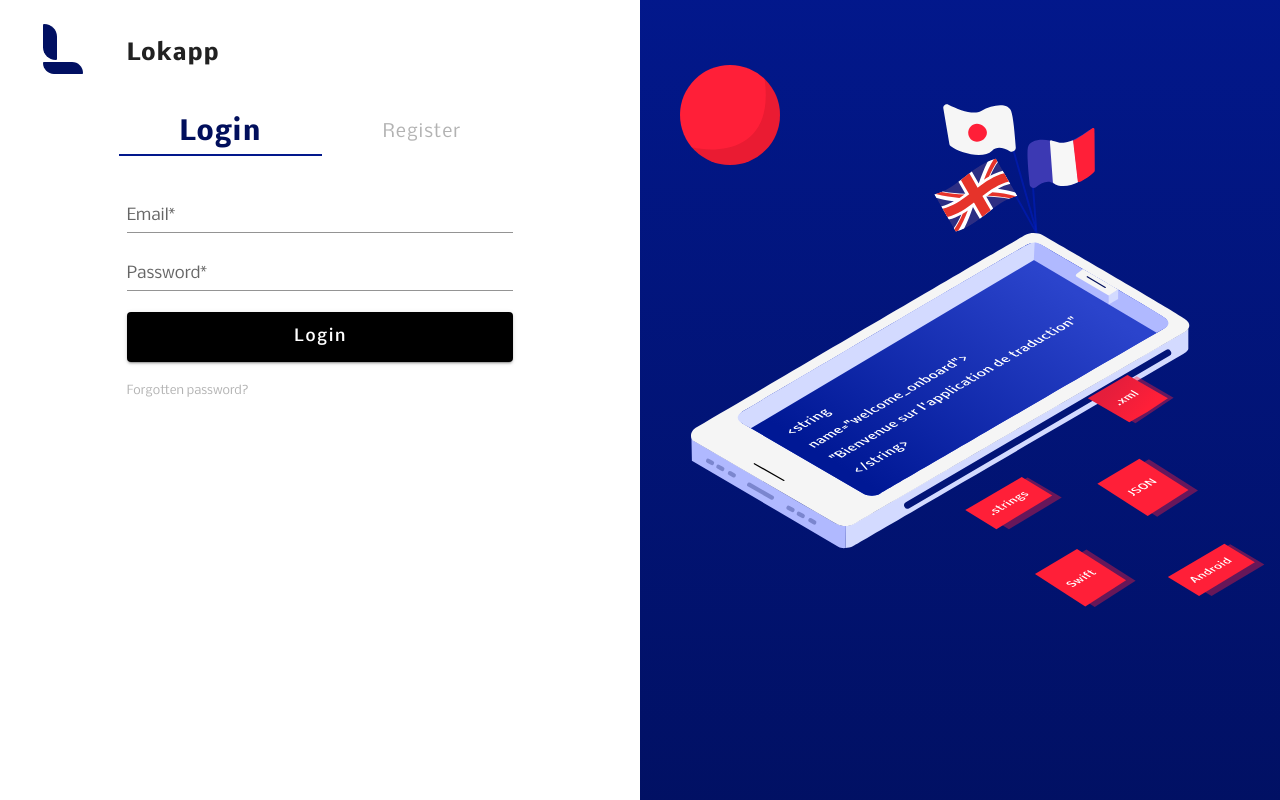
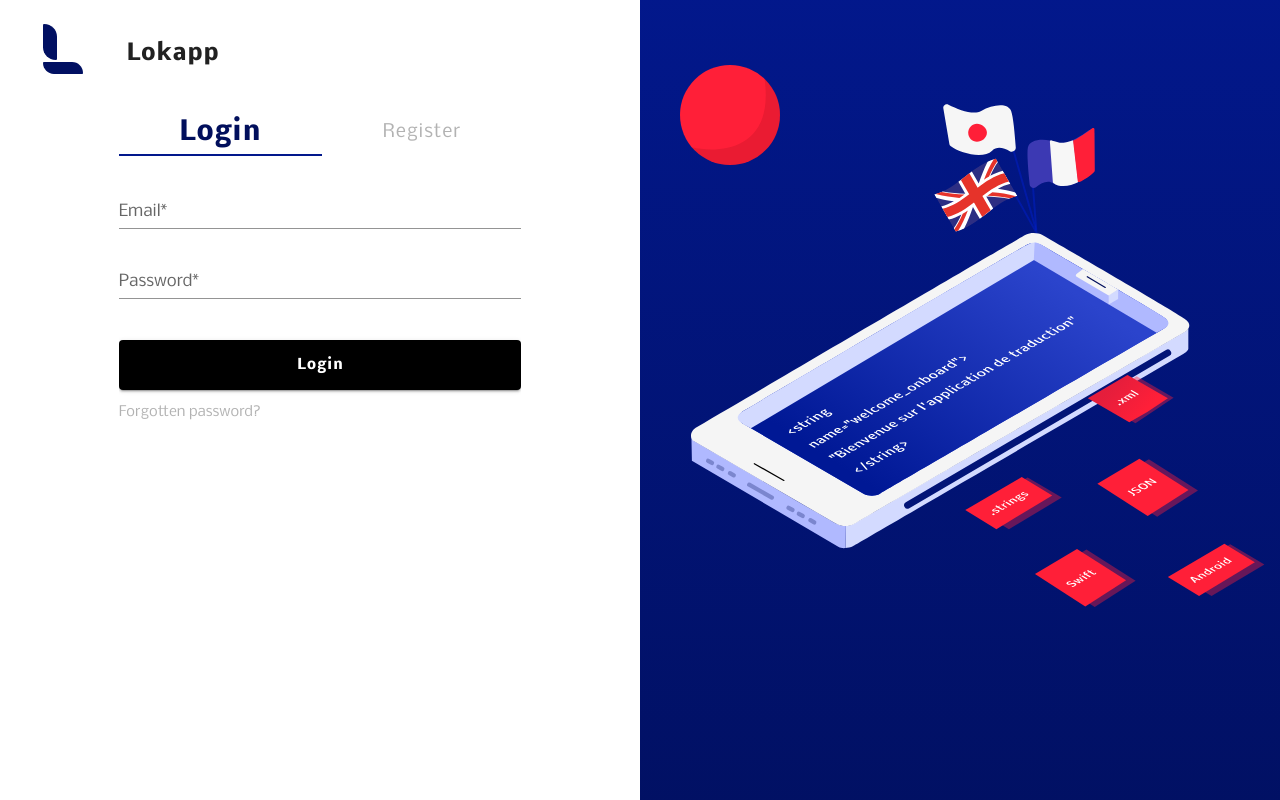
Before and after one commit to lokappio/lokapp-client, a Vue app: page /login in a window 1280 px wide. Built offline with nearby package versions, Linux system fonts and the light colour scheme; no server answers.

Commit message:
align login

```diff
--- a/src/components/molecules/login/LoginForm.vue
+++ b/src/components/molecules/login/LoginForm.vue
@@ -19,27 +19,27 @@
         <v-tabs-items v-model="toggleExclusive">
             <!-- LOGIN -->
             <v-tab-item :key="0" @keyup.enter="validateLogin()">
-                <v-form class="pt-md-10 pl-md-2 pr-md-2 pb-md-3" ref="formLogin">
-                    <v-text-field class="pt-4 pt-md-1" v-model="email" :rules="emailRules" :label=mailLabel required></v-text-field>
-                    <v-text-field class="pt-2 pt-md-1" v-model="passwordLogin" :rules="passwordLoginRules" type="password" :label=passwordLabel required></v-text-field>
-                    <v-btn color="black" :loading="loading" :disabled="loading" @click="validateLogin" min-height="50" block>
-                        <div class="buttonValid">{{ $t("connexion.login") }}</div>
+                <v-form class="pt-10" ref="formLogin">
+                    <v-text-field v-model="email" :rules="emailRules" :label=mailLabel required></v-text-field>
+                    <v-text-field class="mt-4 mb-5" v-model="passwordLogin" :rules="passwordLoginRules" type="password" :label=passwordLabel required></v-text-field>
+                    <v-btn color="black" class="white--text" :loading="loading" :disabled="loading" @click="validateLogin" min-height="50" block>
+                      <span class="font-weight-bold">{{ $t("connexion.login") }}</span>
                     </v-btn>
                 </v-form>
 
-                <div class="mt-2 ml-2 smallLine" @click="forgotPassword">{{ $t("connexion.forgot_password") }}</div>
+                <div class="mt-3 smallLine" @click="forgotPassword">{{ $t("connexion.forgot_password") }}</div>
             </v-tab-item>
 
             <!-- SIGN UP -->
             <v-tab-item :key="1" @keyup.enter="validateRegister()">
-                <v-form class="pt-md-10 pl-md-2 pr-md-2 pb-md-3" ref="formRegister">
-                    <v-text-field class="pt-4 pt-md-1" v-model="pseudo" :label=pseudoLabel></v-text-field>
-                    <v-text-field class="pt-2 pt-md-1" v-model="email" :rules="emailRules" :label=mailLabel required></v-text-field>
-                    <v-text-field class="pt-2 pt-md-1" v-model="password" :rules="passwordRules" type="password" :label=passwordLabel required></v-text-field>
-                    <v-text-field class="pt-2 pt-md-1" v-model="passwordCopy" :rules="passwordCopyRules" type="password" :label=passwordConfirmLabel required></v-text-field>
+                <v-form class="pt-10" ref="formRegister">
+                    <v-text-field class="mb-2" v-model="pseudo" :label=pseudoLabel></v-text-field>
+                    <v-text-field class="mt-4 mb-2" v-model="email" :rules="emailRules" :label=mailLabel required></v-text-field>
+                    <v-text-field class="mt-4 mb-2" v-model="password" :rules="passwordRules" type="password" :label=passwordLabel required></v-text-field>
+                    <v-text-field class="mt-4 mb-5" v-model="passwordCopy" :rules="passwordCopyRules" type="password" :label=passwordConfirmLabel required></v-text-field>
 
-                    <v-btn color="black" :loading="loading" :disabled="loading" min-height="50" @click="validateRegister" block>
-                        <div class="buttonValid">{{ $t("connexion.register") }}</div>
+                    <v-btn color="black" class="white--text" :loading="loading" :disabled="loading" min-height="50" @click="validateRegister" block>
+                        <span class="font-weight-bold">{{ $t("connexion.register") }}</span>
                     </v-btn>
                 </v-form>
             </v-tab-item>
@@ -159,17 +159,9 @@ export default Vue.extend({
     text-transform: none !important;
 }
 
-.buttonValid {
-    color: white;
-    font-weight: 500;
-    font-size: 16px;
-    letter-spacing: 0.1em;
-    text-transform: none !important;
-    line-height: 18px;
-}
-
 .smallLine {
-    font-size: 12px;
+    font-size: 14px;
+    cursor: pointer;
     color: rgba(0, 0, 0, 0.3);
 }
 
```
